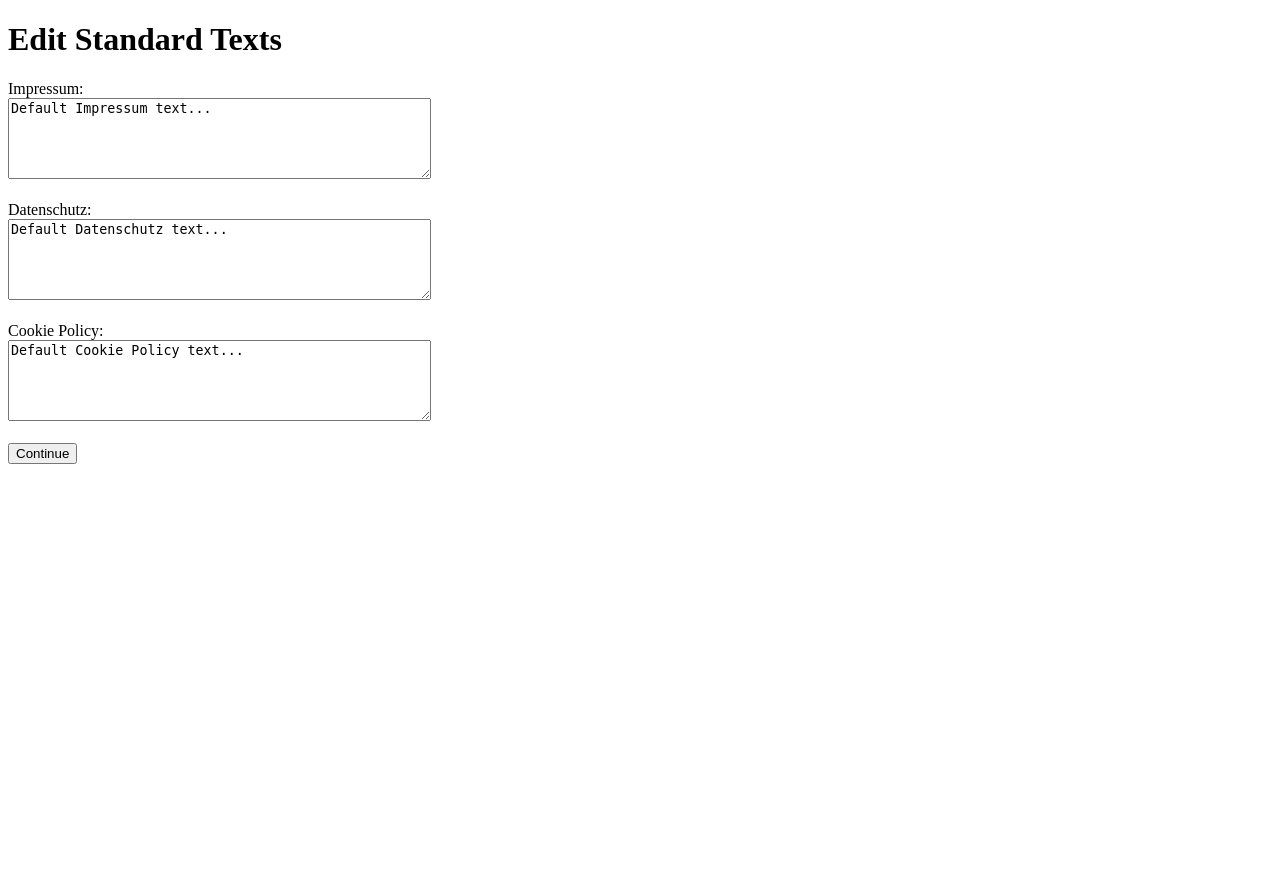
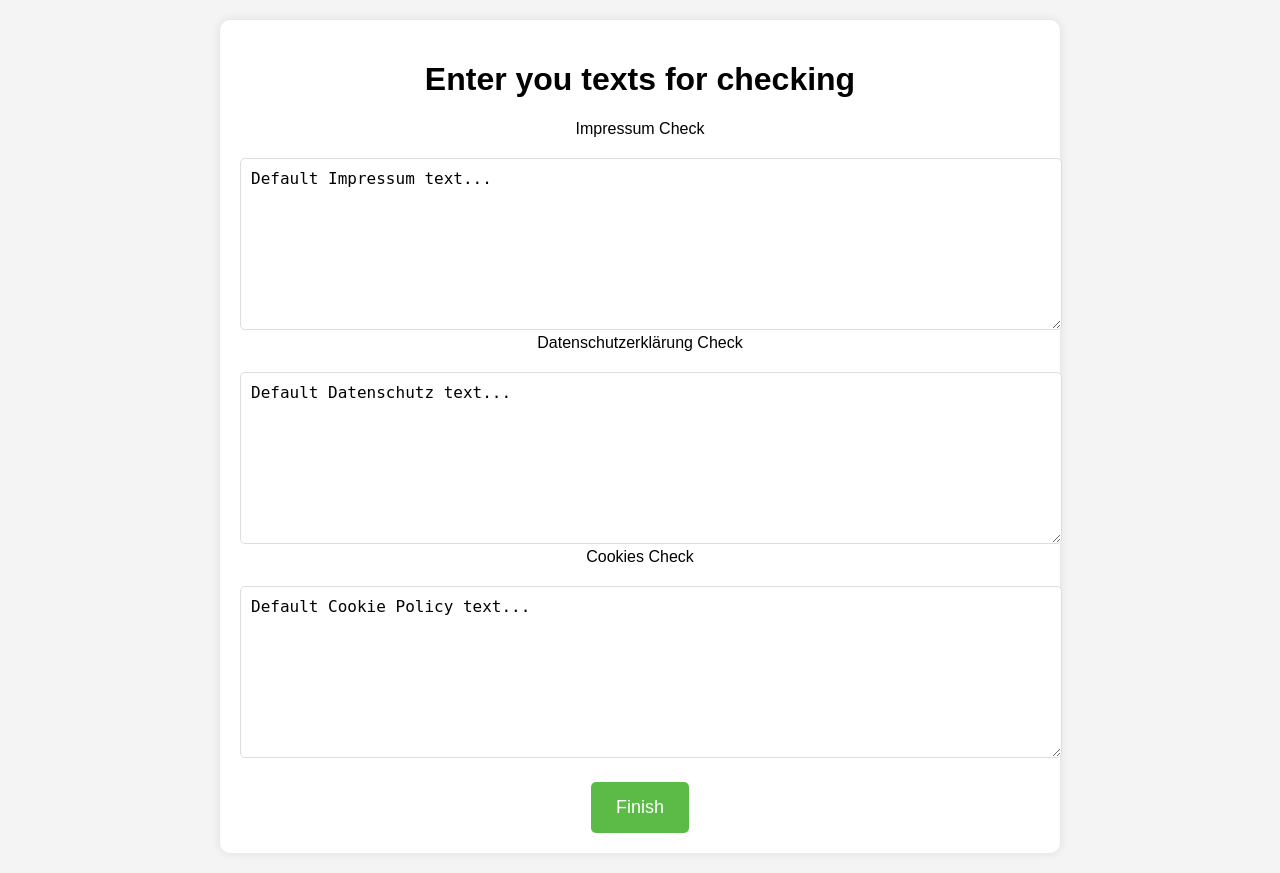
Before and after one commit to ecemeverett/Projektarbeit, a Flask app: page /templates in a window 1280 px wide. Before the commit the page ends 464 px from the top, so only its background shows below. Run offline with Flask 3, Linux system fonts and the light colour scheme.

Commit message:
Update templates.html

```diff
--- a/Project/templates/templates.html
+++ b/Project/templates/templates.html
@@ -2,21 +2,61 @@
 <html lang="en">
 <head>
     <meta charset="UTF-8">
-    <title>Edit Templates</title>
+    <meta name="viewport" content="width=device-width, initial-scale=1.0">
+    <title>Textprüfung</title>
+    <style>
+        body {
+            font-family: Arial, sans-serif;
+            background-color: #f4f4f4;
+            text-align: center;
+            margin: 0;
+            padding: 20px;
+        }
+        .container {
+            max-width: 800px;
+            margin: 0 auto;
+            padding: 20px;
+            background-color: white;
+            border-radius: 10px;
+            box-shadow: 0 0 10px rgba(0, 0, 0, 0.1);
+        }
+        textarea {
+            width: 100%;
+            height: 150px;
+            margin-top: 20px;
+            padding: 10px;
+            font-size: 16px;
+            border-radius: 5px;
+            border: 1px solid #ddd;
+        }
+        button {
+            padding: 15px 25px;
+            font-size: 18px;
+            margin-top: 20px;
+            background-color: #5cba47;
+            color: white;
+            border: none;
+            border-radius: 5px;
+            cursor: pointer;
+        }
+    </style>
 </head>
 <body>
-    <h1>Edit Standard Texts</h1>
-    <form method="POST">
-        <label for="impressum">Impressum:</label><br>
-        <textarea name="impressum" rows="5" cols="50">{{ templates.impressum }}</textarea><br><br>
+    <div class="container">
+        <h1>Enter you texts for checking</h1>
+        <form  method="POST">
+            <input type="hidden" name="url" value="{{ url }}">
+            <label for="impressum">Impressum Check</label>
+            <textarea name="impressum" placeholder="Please enter your Text">{{ templates.impressum }}</textarea>
 
-        <label for="datenschutz">Datenschutz:</label><br>
-        <textarea name="datenschutz" rows="5" cols="50">{{ templates.datenschutz }}</textarea><br><br>
+            <label for="datenschutz">Datenschutzerklärung Check</label>
+            <textarea name="datenschutz" placeholder="Please enter your Text">{{ templates.datenschutz }}</textarea>
 
-        <label for="cookie_policy">Cookie Policy:</label><br>
-        <textarea name="cookie_policy" rows="5" cols="50">{{ templates.cookie_policy }}</textarea><br><br>
+            <label for="cookie_policy">Cookies Check</label><br>
+            <textarea name="cookie_policy" placeholder="Please enter your Text">{{ templates.cookie_policy }}</textarea>
 
-        <button type="submit">Continue</button>
+            <button type="submit">Finish</button>
     </form>
+    </div>
 </body>
 </html>
```
